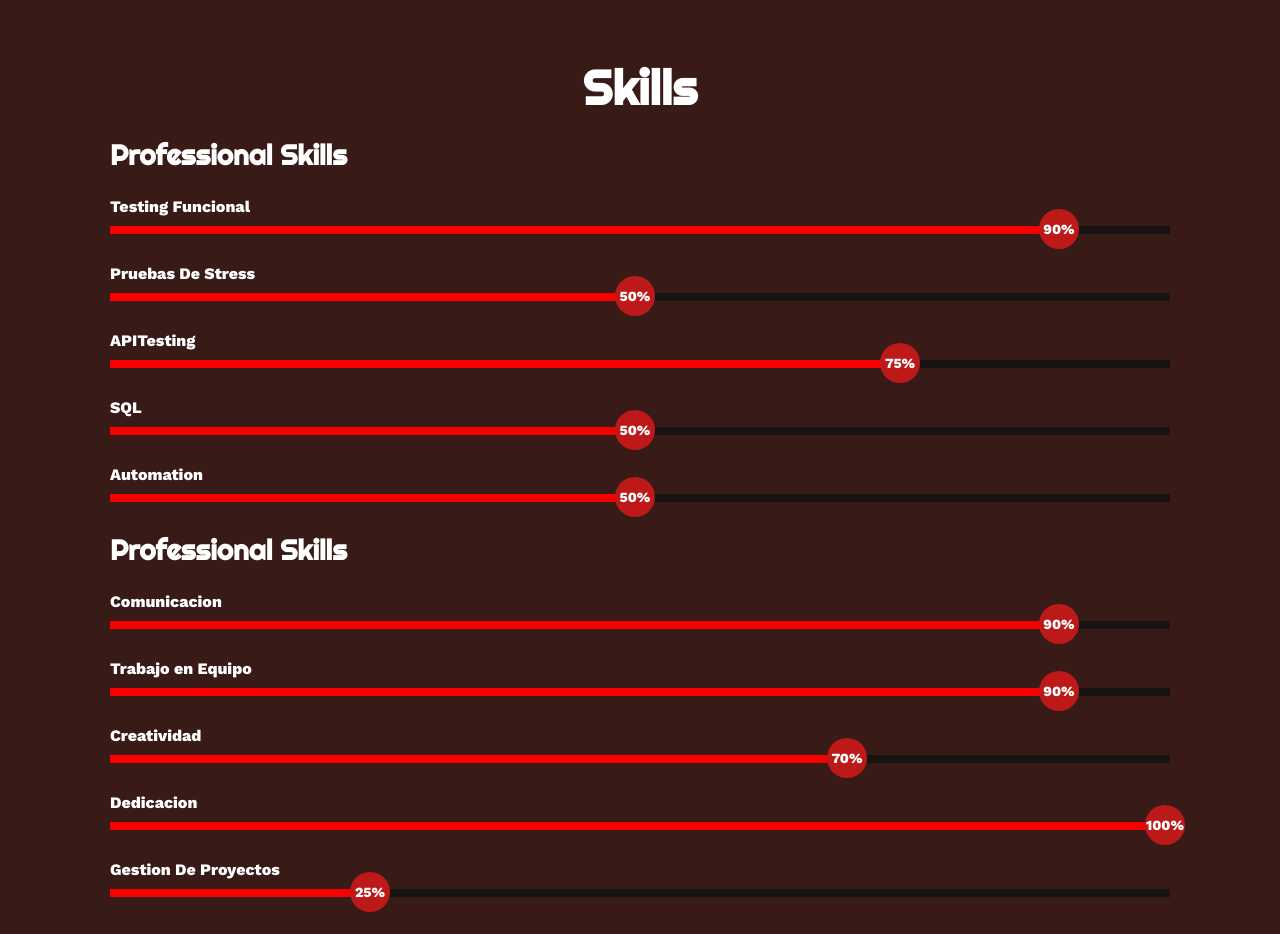
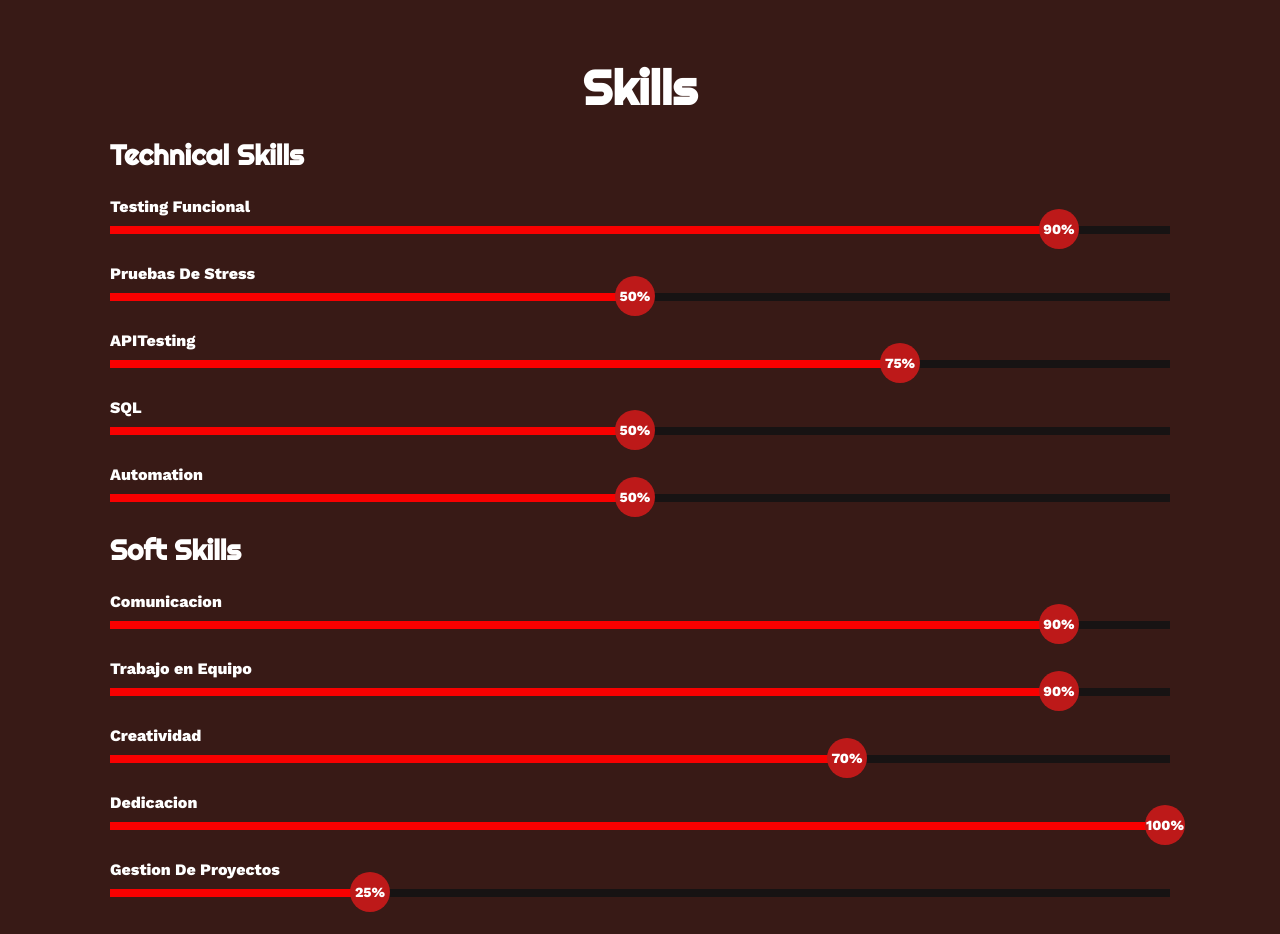
Before and after one commit to Vazquez-Ernesto/-Portafolio-QA-Automation, a plain HTML site: page index.html in a window 1280 px wide. Shown: the part 1620-2554 px from the top of the page. Drawn offline with nearby package versions, Linux system fonts and the light colour scheme.

Commit message:
Actualizacion de titulos en la seccion Skills
Actualizo los titulos Professional Skills, por los titulos Soft Skills y Technical Skills

```diff
--- a/index.html
+++ b/index.html
@@ -127,7 +127,7 @@
         <div class="fila">
             <!-- Technical Skill -->
             <div class="col">
-                <h3>Professional Skills</h3>
+                <h3>Technical Skills</h3>
                 <div class="skill">
                     <span>Testing Funcional</span>
                     <div class="barra-skill">
@@ -169,9 +169,9 @@
                     </div>
                 </div>
             </div>
-            <!-- Professional Skills -->
+            <!-- Soft Skills -->
             <div class="col">
-                <h3>Professional Skills</h3>
+                <h3>Soft Skills</h3>
                 <div class="skill">
                     <span>Comunicacion</span>
                     <div class="barra-skill">
```
